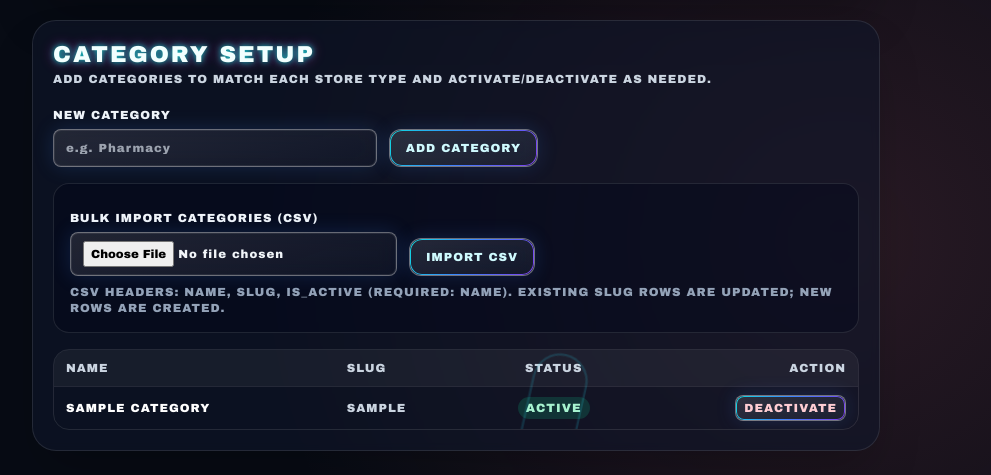
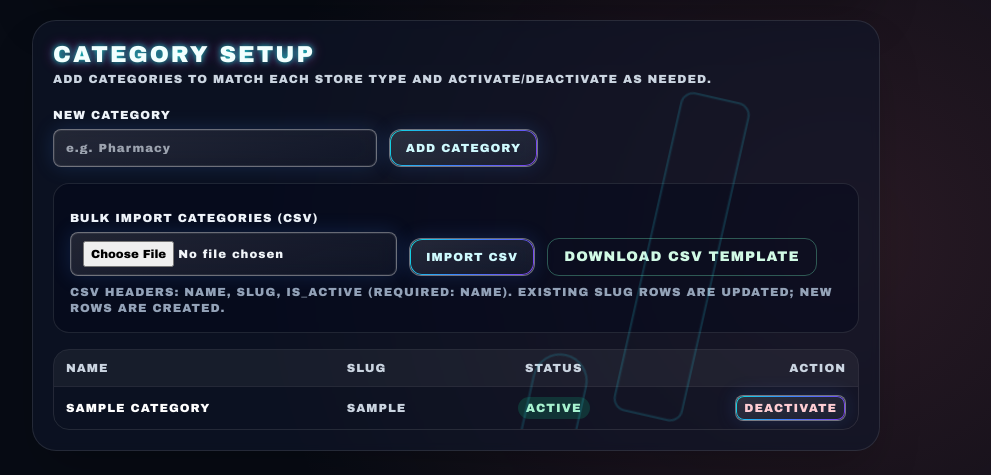
Before and after one commit to Fiimai/WAMP_POS, a PHP site: page /settings.php in a window 1280 px wide; the page is wider, and only the part inside the window is pictured. Shown: the part 1860-2335 px from the top of that part, without its empty margins (184-1175 px from the left). Run offline with PHP 8.4, Linux system fonts and the light colour scheme; the visitor is signed in with stand-in values (Sample User, id 1); tables that the repository leaves empty hold one stand-in row (values such as "Sample post").

Commit message:
Add downloadable CSV templates for import workflows

```diff
--- a/settings.php
+++ b/settings.php
@@ -179,6 +179,18 @@ function checkoutAuditGuardStatus(): array
 }
 
 $checkoutAuditGuard = checkoutAuditGuardStatus();
+
+$downloadTemplate = (string) ($_GET['template'] ?? '');
+if ($downloadTemplate === 'categories_csv') {
+  header('Content-Type: text/csv; charset=utf-8');
+  header('Content-Disposition: attachment; filename="categories-import-template.csv"');
+  $out = fopen('php://output', 'wb');
+  if (is_resource($out)) {
+    fputcsv($out, ['name', 'slug', 'is_active']);
+    fclose($out);
+  }
+  exit;
+}
 
 if (($_SERVER['REQUEST_METHOD'] ?? 'GET') === 'POST') {
     $csrf = (string) ($_POST['csrf_token'] ?? '');
@@ -994,6 +1006,7 @@ if (($_SERVER['REQUEST_METHOD'] ?? 'GET') === 'POST') {
             <input type="file" name="categories_csv" accept=".csv,text/csv" required class="mt-1 block w-full rounded-lg border border-white/15 bg-slate-950/60 px-3 py-2 text-sm" />
           </label>
           <button data-i18n="importCsv" class="rounded-xl border border-cyan-300/35 px-4 py-2 text-sm text-cyan-100 hover:bg-cyan-500/15">Import CSV</button>
+          <a href="settings.php?template=categories_csv" data-i18n="downloadCsvTemplate" class="rounded-xl border border-emerald-300/35 px-4 py-2 text-sm text-emerald-100 hover:bg-emerald-500/15">Download CSV Template</a>
         </div>
         <p data-i18n="csvHelp" class="text-xs text-slate-400">CSV headers: name, slug, is_active (required: name). Existing slug rows are updated; new rows are created.</p>
       </form>
@@ -1104,6 +1117,7 @@ if (($_SERVER['REQUEST_METHOD'] ?? 'GET') === 'POST') {
           addCategory: 'Add Category',
           bulkImportCategories: 'Bulk Import Categories (CSV)',
           importCsv: 'Import CSV',
+          downloadCsvTemplate: 'Download CSV Template',
           csvHelp: 'CSV headers: name, slug, is_active (required: name). Existing slug rows are updated; new rows are created.',
           name: 'Name',
           slug: 'Slug',
@@ -1161,6 +1175,7 @@ if (($_SERVER['REQUEST_METHOD'] ?? 'GET') === 'POST') {
           addCategory: 'Ajouter categorie',
           bulkImportCategories: 'Import categories (CSV)',
           importCsv: 'Importer CSV',
+          downloadCsvTemplate: 'Telecharger modele CSV',
           csvHelp: 'Entetes CSV: name, slug, is_active (name requis). Les slugs existants sont mis a jour; les nouveaux sont crees.',
           name: 'Nom',
           slug: 'Slug',
```
Also changed, not shown: manage_products.php (+13 -0 lines), manage_users.php (+13 -0 lines).
